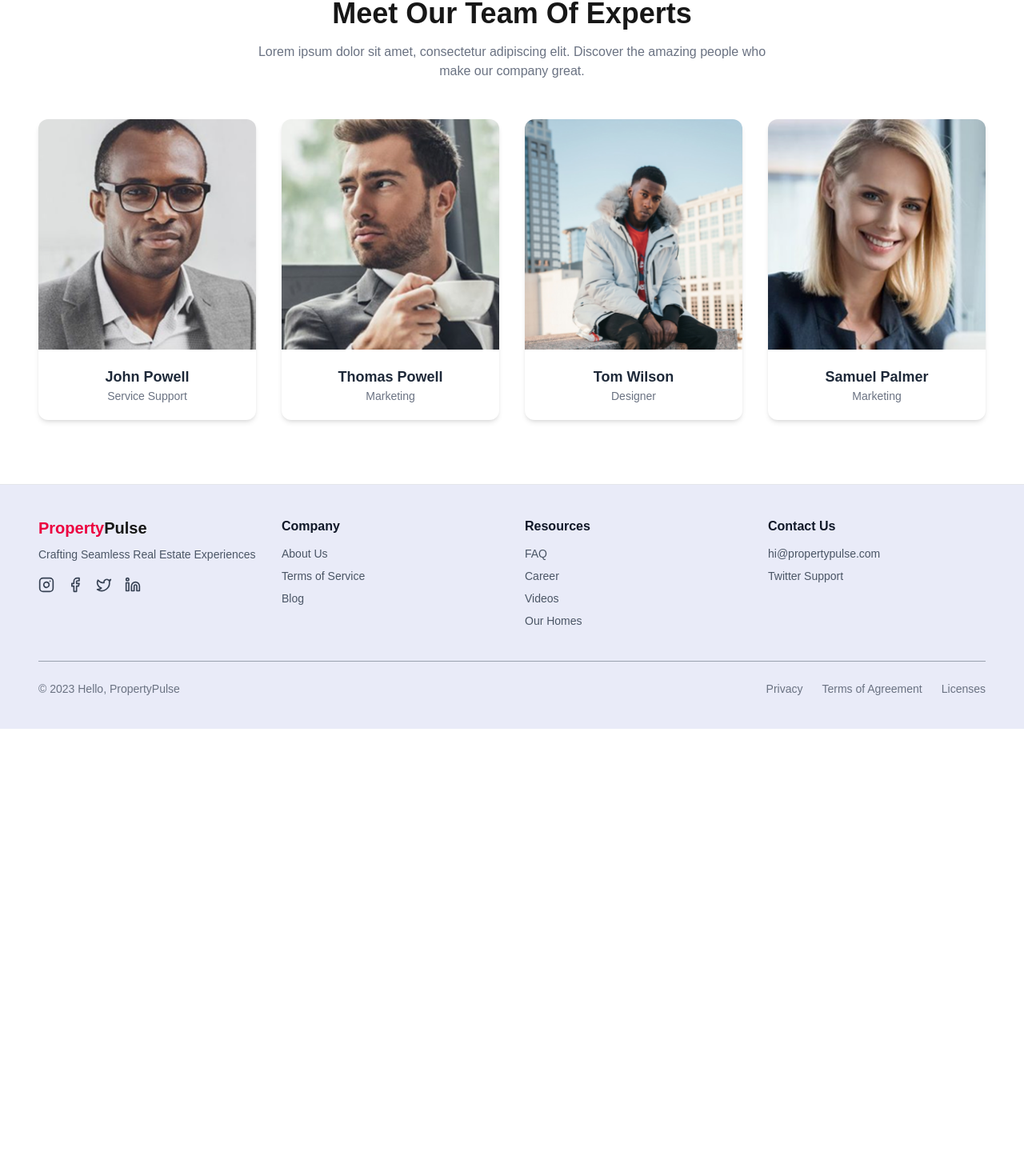
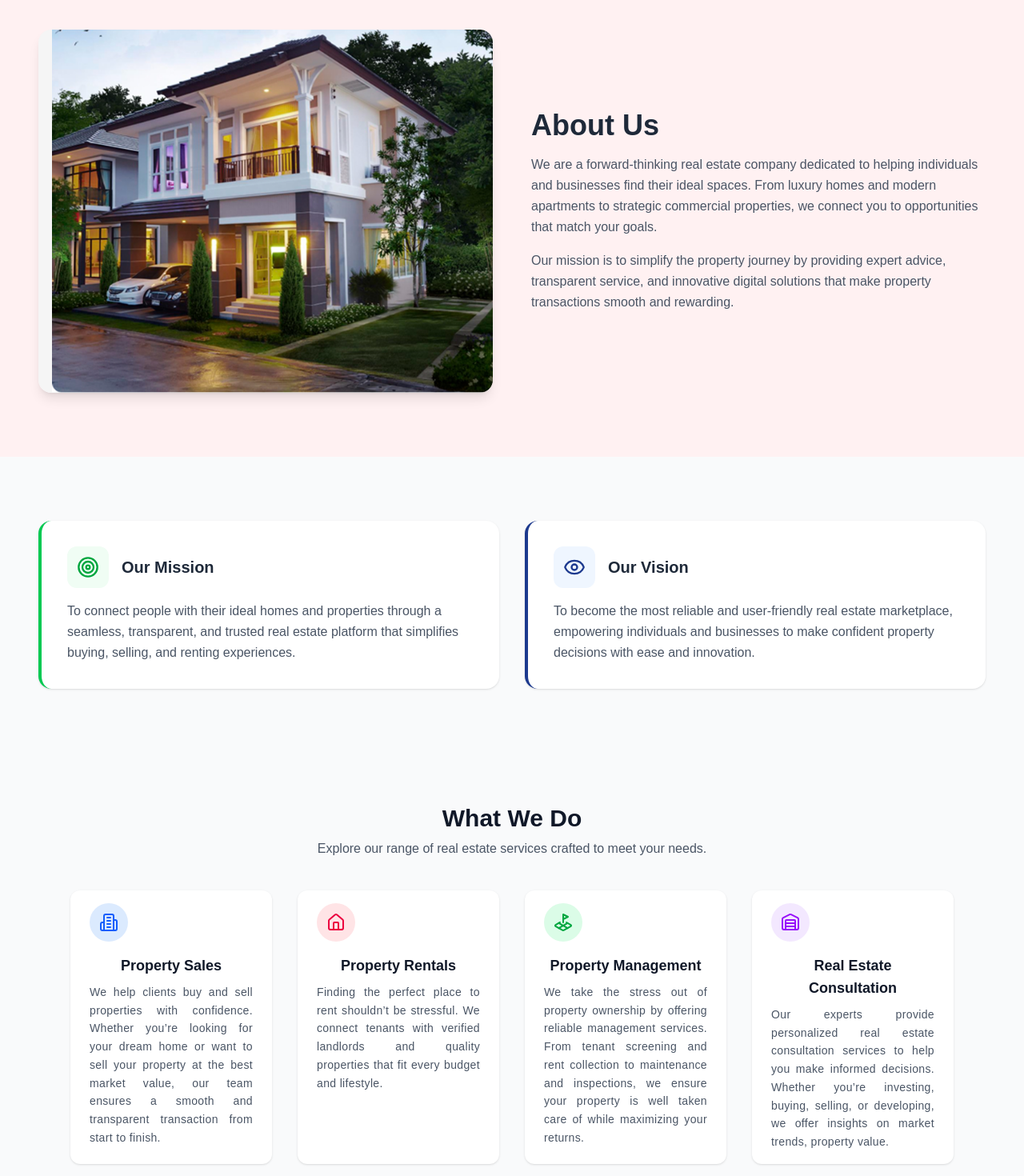
Before and after one commit to Chinwenma/MatrixRealEstate, a Next.js app: page /about in a window 1280 px wide. Shown: the part 323-1793 px from the top of the page at 80% size. Before the commit the page ends 1234 px from the top, so only its background shows below. Built offline with nearby package versions, Linux system fonts and the light colour scheme.

Commit message:
Add About, MissionVision, and PropertyCategories components; update Aboutpage layout and adjust PageBanner styles

```diff
--- /dev/null
+++ b/app/about/About.tsx
@@ -0,0 +1,55 @@
+"use client";
+
+import { motion } from "framer-motion";
+import Image from "next/image";
+
+const About: React.FC = () => {
+  return (
+    <section className="py-20 bg-rose-50">
+      <div className="container mx-auto px-6 md:px-12 flex flex-col md:flex-row items-center gap-12">
+        {/* Left Image */}
+        <motion.div
+          className="md:w-1/2"
+          initial={{ opacity: 0, x: -50 }}
+          whileInView={{ opacity: 1, x: 0 }}
+          transition={{ duration: 0.8 }}
+          viewport={{ once: true }}
+        >
+          <Image
+            src="/assets/house2.png"
+            alt="About Us"
+            width={500}
+            height={400}
+            className="rounded-2xl shadow-lg object-cover w-full h-auto"
+          />
+        </motion.div>
+
+        {/* Right Text */}
+        <motion.div
+          className="md:w-1/2"
+          initial={{ opacity: 0, x: 50 }}
+          whileInView={{ opacity: 1, x: 0 }}
+          transition={{ duration: 0.8 }}
+          viewport={{ once: true }}
+        >
+          <h2 className="text-3xl md:text-4xl font-bold text-gray-800 mb-4">
+            About Us
+          </h2>
+          <p className="text-gray-600 leading-relaxed mb-4">
+            We are a forward-thinking real estate company dedicated to helping
+            individuals and businesses find their ideal spaces. From luxury
+            homes and modern apartments to strategic commercial properties, we
+            connect you to opportunities that match your goals.
+          </p>
+          <p className="text-gray-600 leading-relaxed">
+            Our mission is to simplify the property journey by providing expert
+            advice, transparent service, and innovative digital solutions that
+            make property transactions smooth and rewarding.
+          </p>
+        </motion.div>
+      </div>
+    </section>
+  );
+};
+
+export default About;
--- a/app/components/home/Categories.tsx
+++ b/app/about/Categories.tsx
@@ -1,4 +1,3 @@
-
 "use client";
 
 import { Building2, Home, LandPlot, Warehouse } from "lucide-react";
@@ -14,29 +13,33 @@ type Category = {
 const categories: Category[] = [
   {
     id: 1,
-    title: "Apartments",
-    description: "Modern apartments with premium amenities and comfort.",
+    title: "Property Sales",
+    description:
+      "We help clients buy and sell properties with confidence. Whether you’re looking for your dream home or want to sell your property at the best market value, our team ensures a smooth and transparent transaction from start to finish.",
     icon: Building2,
     color: "bg-blue-100 text-blue-600",
   },
   {
     id: 2,
-    title: "Houses",
-    description: "Spacious family homes in serene and secure environments.",
+    title: "Property Rentals",
+    description:
+      "Finding the perfect place to rent shouldn’t be stressful. We connect tenants with verified landlords and quality properties that fit every budget and lifestyle.",
     icon: Home,
     color: "bg-rose-100 text-rose-600",
   },
   {
     id: 3,
-    title: "Lands",
-    description: "Verified land properties ready for development or investment.",
+    title: "Property Management",
+    description:
+      "We take the stress out of property ownership by offering reliable management services. From tenant screening and rent collection to maintenance and inspections, we ensure your property is well taken care of while maximizing your returns.",
     icon: LandPlot,
     color: "bg-green-100 text-green-600",
   },
   {
     id: 4,
-    title: "Commercial",
-    description: "Shops, warehouses, and office spaces for business use.",
+    title: "Real Estate Consultation",
+    description:
+      "Our experts provide personalized real estate consultation services to help you make informed decisions. Whether you’re investing, buying, selling, or developing, we offer insights on market trends, property value.",
     icon: Warehouse,
     color: "bg-purple-100 text-purple-600",
   },
@@ -47,10 +50,10 @@ export default function PropertyCategories() {
     <section className="py-16 bg-gray-50">
       <div className="max-w-6xl mx-auto px-6 text-center">
         <h2 className="text-3xl font-semibold text-gray-900 mb-2">
-          Explore by Property Type
+          What We Do
         </h2>
         <p className="text-gray-600 mb-10">
-          Find the perfect property category that matches your needs.
+     Explore our range of real estate services crafted to meet your needs.
         </p>
 
         {/* Category Grid */}
@@ -58,7 +61,7 @@ export default function PropertyCategories() {
           {categories.map(({ id, title, description, icon: Icon, color }) => (
             <div
               key={id}
-              className="bg-white rounded-xl shadow-sm hover:shadow-lg transition-all duration-300 p-6 text-left group"
+              className="bg-white rounded-xl shadow-sm hover:shadow-lg transition-all duration-300 px-6 py-4 group "
             >
               <div
                 className={`w-12 h-12 flex items-center justify-center rounded-full ${color} mb-4 group-hover:scale-110 transition`}
@@ -68,7 +71,7 @@ export default function PropertyCategories() {
               <h3 className="text-lg font-semibold text-gray-900 mb-2">
                 {title}
               </h3>
-              <p className="text-gray-600 text-sm">{description}</p>
+              <p className="text-gray-600 text-sm leading-relaxed tracking-wide text-justify">{description}</p>
             </div>
           ))}
         </div>
--- /dev/null
+++ b/app/about/MissionVision.tsx
@@ -0,0 +1,70 @@
+"use client";
+
+import { motion } from "framer-motion";
+import { Target, Eye } from "lucide-react";
+import { JSX } from "react";
+
+type MissionVisionItem = {
+  id: number;
+  title: string;
+  description: string;
+  icon: JSX.Element;
+  borderColor: string;
+  bgColor: string;
+};
+
+const missionVisionData: MissionVisionItem[] = [
+  {
+    id: 1,
+    title: "Our Mission",
+    description:
+      "To connect people with their ideal homes and properties through a seamless, transparent, and trusted real estate platform that simplifies buying, selling, and renting experiences.",
+    icon: <Target className="w-7 h-7 text-green-600" />,
+    borderColor: "border-green-500",
+    bgColor: "bg-green-50",
+  },
+  {
+    id: 2,
+    title: "Our Vision",
+    description:
+      "To become the most reliable and user-friendly real estate marketplace, empowering individuals and businesses to make confident property decisions with ease and innovation.",
+    icon: <Eye className="w-7 h-7 text-blue-900" />,
+    borderColor: "border-blue-900",
+    bgColor: "bg-blue-50",
+  },
+];
+
+const MissionVision: React.FC = () => {
+  return (
+    <section className="py-20 bg-gray-50">
+      <div className="container mx-auto px-6 md:px-12">
+        <div className="grid grid-cols-1 md:grid-cols-2 gap-8">
+          {missionVisionData.map((item, index) => (
+            <motion.div
+              key={item.id}
+              className={`bg-white rounded-2xl shadow-sm p-8 border-l-4 ${item.borderColor} hover:shadow-md transition-all duration-300`}
+              initial={{ opacity: 0, y: 30 }}
+              whileInView={{ opacity: 1, y: 0 }}
+              transition={{ delay: index * 0.2, duration: 0.8 }}
+              viewport={{ once: true }}
+            >
+              <div className="flex items-center gap-4 mb-4">
+                <div className={`p-3 rounded-xl ${item.bgColor}`}>
+                  {item.icon}
+                </div>
+                <h3 className="text-xl font-semibold text-gray-800">
+                  {item.title}
+                </h3>
+              </div>
+              <p className="text-gray-600 leading-relaxed">
+                {item.description}
+              </p>
+            </motion.div>
+          ))}
+        </div>
+      </div>
+    </section>
+  );
+};
+
+export default MissionVision;
--- a/app/about/page.tsx
+++ b/app/about/page.tsx
@@ -1,5 +1,8 @@
 import PageBanner from "app/components/banner/PageBanner";
 import Team from "./Teams";
+import MissionVision from "./MissionVision";
+import PropertyCategories from "./Categories";
+import About from "./About";
 
 export default function Aboutpage() {
   return (
@@ -9,6 +12,9 @@ export default function Aboutpage() {
       backgroundImage="/assets/house1.jpg"
       subtitle="learn more about what we do here at Matrix Real Estate"
       />
+      <About/>
+      <MissionVision/>
+      <PropertyCategories/>
       <Team/>
     </div>
   )
--- a/app/components/banner/PageBanner.tsx
+++ b/app/components/banner/PageBanner.tsx
@@ -17,7 +17,7 @@ export default function PageBanner({
   backgroundImage = '/assets/house1.jpg', // ← your default background
 }: PageBannerProps) {
   return (
-    <section className="relative w-full h-30 md:h-50 lg:h-60 overflow-hidden bg-gray-900 ">
+    <section className="relative w-full h-40 md:h-60 lg:h-70 overflow-hidden bg-gray-900 ">
       {/* Background Image */}
       <Image
         src={backgroundImage}
--- a/app/page.tsx
+++ b/app/page.tsx
@@ -1,5 +1,5 @@
 import FooterBanner from "./components/footer/FooterBanner";
-import PropertyCategories from "./components/home/Categories";
+// import PropertyCategories from "./components/home/Categories";
 import HowItWorks from "./components/home/HowItWorks";
 import WhyChooseUs from "./components/home/WhyChooseUs";
 import FeaturedProperties from "./components/featured/FeaturedPrioperty";
@@ -9,13 +9,13 @@ import Banner from "./components/banner/BannerMain";
 export default function Home() {
   return (
     <div>
-      <Hero/>
-      <FeaturedProperties limit={3}/>
-      <PropertyCategories/>
-      <WhyChooseUs/>
-      <Banner/>
-      <HowItWorks/>
-      <FooterBanner/>
+      <Hero />
+      <FeaturedProperties limit={3} />
+      <WhyChooseUs />
+      {/* <PropertyCategories /> */}
+      <Banner />
+      <HowItWorks />
+      <FooterBanner />
     </div>
   );
 }
```
